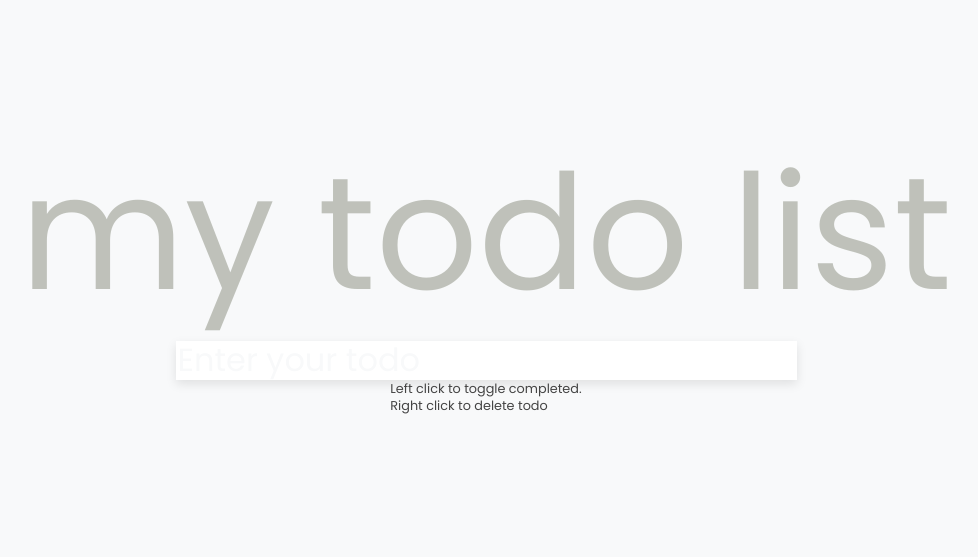
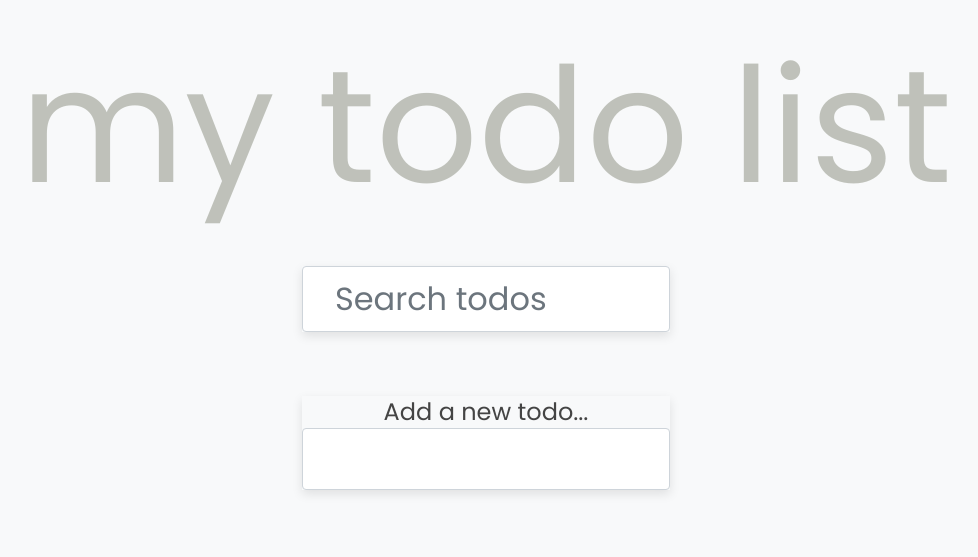
Before and after one commit to samiiexx/sam-js-49, a website: page src/index.html in a window 1280 px wide. Shown: the part 130-687 px from the top of the page, without its empty margins (154-1132 px from the left). Drawn offline with nearby package versions, Linux system fonts and the light colour scheme; files that its build step writes are made by us from their sources.

Commit message:
Include main HTML content

```diff
--- a/src/index.html
+++ b/src/index.html
@@ -15,25 +15,52 @@
 -->
 <!DOCTYPE html>
 <html lang="en">
-<head>
-    <meta charset="UTF-8">
-    <meta http-equiv="X-UA-Compatible" content="IE=edge">
-    <meta name="viewport" content="width=device-width, initial-scale=1.0">
-    <link rel="shortcut icon" href="images/logo.png" type="image/x-icon">
-    <link rel="stylesheet" href="css/style.css">
-    <title>Todo List</title>
-</head>
-<body>
-    <h1>My Todo List</h1>
-    <form action="#" id="form">
-        <input type="text" class="input" id="input" placeholder="Enter your todo" autocomplete="off">
+    <head>
+        <meta charset="UTF-8" />
+        <meta http-equiv="X-UA-Compatible" content="IE=edge" />
+        <meta name="viewport" content="width=device-width, initial-scale=1.0" />
+        <link
+            rel="stylesheet"
+            href="https://cdnjs.cloudflare.com/ajax/libs/font-awesome/6.0.0-beta2/css/all.min.css"
+            integrity="sha512-YWzhKL2whUzgiheMoBFwW8CKV4qpHQAEuvilg9FAn5VJUDwKZZxkJNuGM4XkWuk94WCrrwslk8yWNGmY1EduTA=="
+            crossorigin="anonymous"
+            referrerpolicy="no-referrer"
+        />
+        <link rel="shortcut icon" href="images/logo.png" type="image/x-icon" />
 
-        <ul class="todos" id="todos">
-        </ul>
-    </form>
+        <link rel="stylesheet" href="css/style.css" />
+        <title>Todo List</title>
+    </head>
+    <body class="m-0">
+        <h1 class="my-2 mx-0">My Todo List</h1>
 
-    <small>Left click to toggle completed. <br>Right click to delete todo</small>
+        <div class="container todo-container">
+            <form class="search" id="search-form">
+                <input
+                    type="text"
+                    class="form-control m-auto input search-input p-2"
+                    id="search-input"
+                    name="search"
+                    placeholder="Search todos"
+                    autocomplete="off"
+                />
+            </form>
 
-    <script src="index.js"></script>
-</body>
+            <ul
+                class="todos list-group mx-auto text-dark my-1 p-0"
+                id="todos"
+            ></ul>
+
+            <form action="#" class="text-center my-4" id="add">
+                <label for="" class="label-text">Add a new todo...</label>
+                <input
+                    type="text"
+                    class="input form-control m-auto"
+                    name="add"
+                />
+            </form>
+        </div>
+
+        <script src="js/index.js"></script>
+    </body>
 </html>
```
